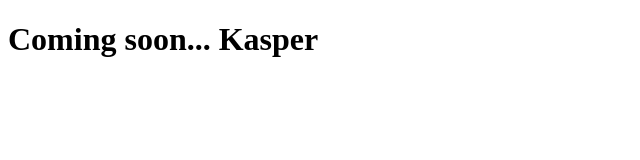
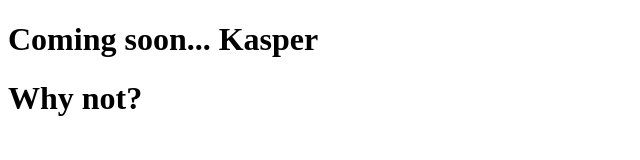
Before and after one commit to GasparinB/git-101, a plain HTML site: page index.html in a window 1280 px wide. Shown: the whole page, without its empty margins (0-640 px from the left). Drawn offline with Linux system fonts and the light colour scheme.

Commit message:
2nd line Why not?

```diff
--- a/index.html
+++ b/index.html
@@ -3,5 +3,6 @@
     <head></head>
     <body>
         <h1> Coming soon... Kasper</h1>
+        <h1>Why not?</h1>
     </body>
 </html>
```
